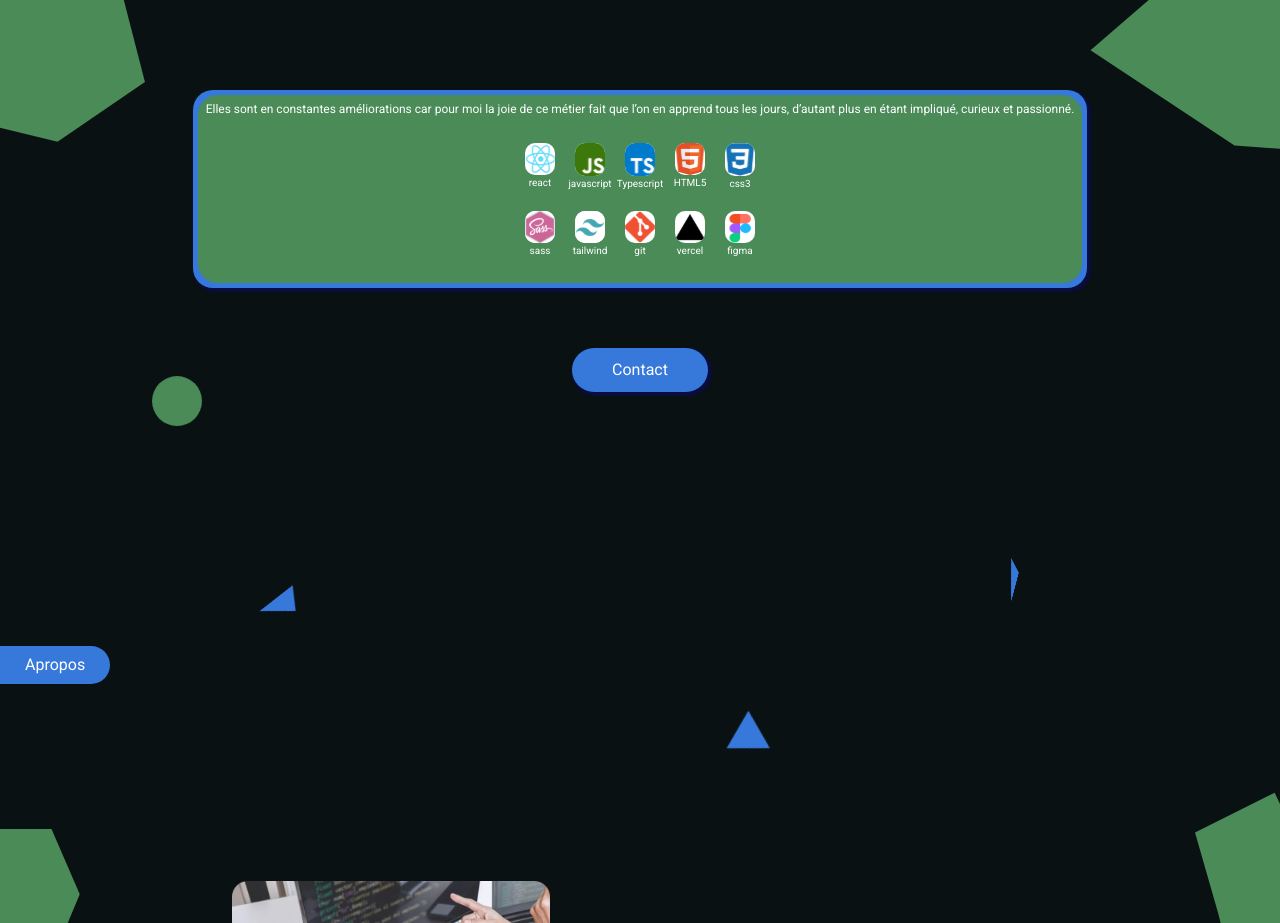
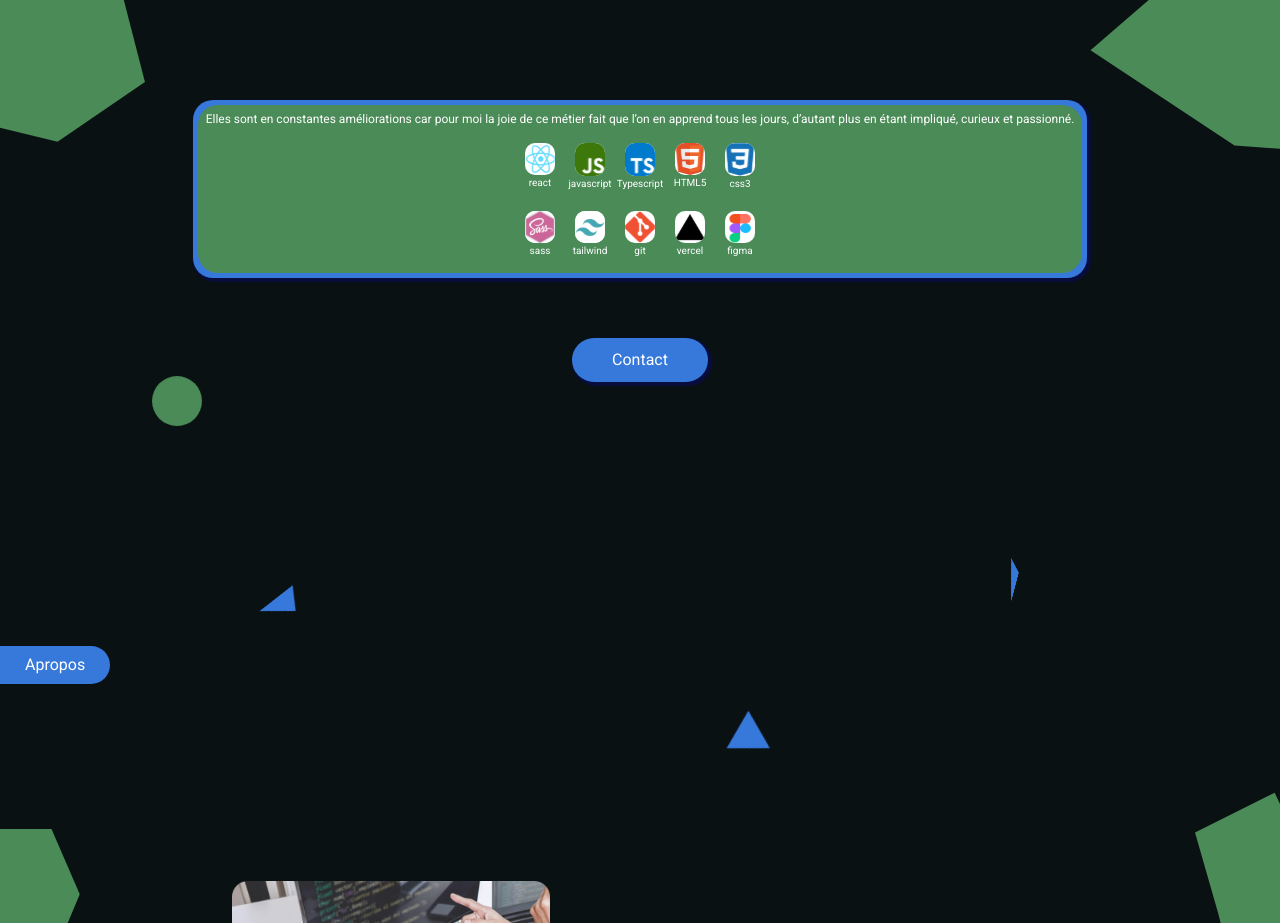
Before and after one commit to Njato12/examen-vite, a React (Vite) app: page / in a window 1280 px wide. Shown: the part 1080-2003 px from the top of the page. Built offline with nearby package versions, Linux system fonts and the light colour scheme.

Commit message:
modification du padding de competenceS

```diff
--- a/src/section/competence/competence.scss
+++ b/src/section/competence/competence.scss
@@ -75,7 +75,7 @@
     flex-direction: column;
     gap: 10px;
     border-radius: 10px;
-    padding: 20px;
+    padding: 10px;
 }
 .language{
     display: grid;
```
